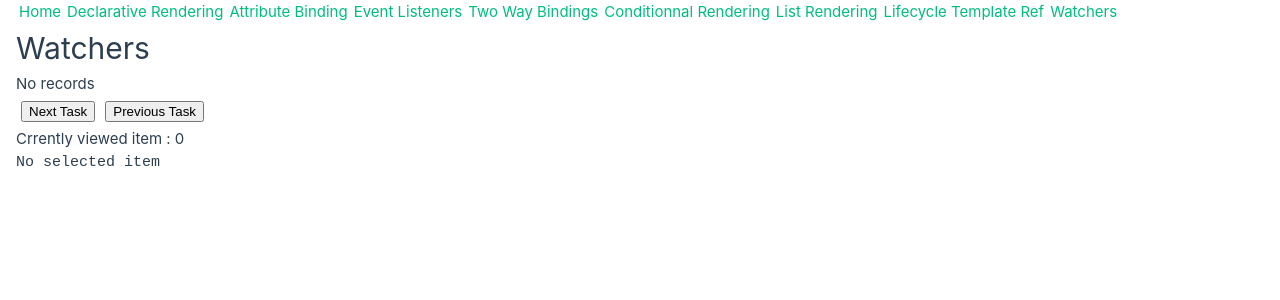
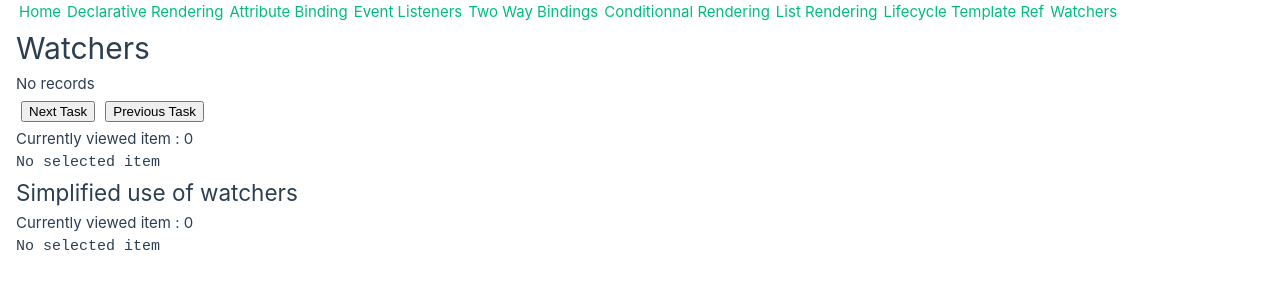
Before and after one commit to ShotGunShack/vue_composition_api_style, a Vue app: page /watcher in a window 1280 px wide. Shown: the top 300 px of the page. Built offline with nearby package versions, Linux system fonts and the light colour scheme; no server answers.

Commit message:
watchers : simplify the method fetching the record by id using watch method

```diff
--- a/src/components/Watcher.vue
+++ b/src/components/Watcher.vue
@@ -7,10 +7,17 @@
         <button @click="++taskId">Next Task</button>
         <button @click="--taskId">Previous Task</button>
         <div>
-            <span>Crrently viewed item : {{ taskId }}</span>
+            <span>Currently viewed item : {{ taskId }}</span>
             <pre v-if="!record && httpStatus === undefined">No selected item</pre>
             <pre v-else-if="httpStatus === 404 || httpStatus === 500" :id="msgErrId">{{recordNotFoundErrMsg}}</pre>
             <pre v-else>{{ record }}</pre>
+        </div>
+
+        <h2>Simplified use of watchers</h2>
+        <div>
+            <span>Currently viewed item : {{ taskId }}</span>
+            <pre v-if="!record2">No selected item</pre>
+            <pre v-else>{{ record2 }}</pre>
         </div>
     </div>
 
@@ -24,6 +31,7 @@
 
     const records = ref (null);
     const record = ref (null);
+    const record2 = ref (null);
     const recordsSize = ref (0);
     const taskId = ref (0);
     const recordNotFoundErrMsg = ref(null);
@@ -68,9 +76,15 @@
                 record.value = null;
             }
 
+
         });
 
     };
+
+    async function getRecordById2() {
+        const response = await fetch(`https://jsonplaceholder.typicode.com/todos/${taskId.value}`);
+        record2.value = await response.json();
+    }
 
     const loopThroughObjectProperty = (obj) => {
         const objectType = Object.prototype.toString.call(obj).split(' ')[1].slice(0, -1);
@@ -91,7 +105,7 @@
     watch(taskId, (newVal, oldVal) => {
         console.log('Watcher taskId : new value : '+newVal+" <=> old value : "+oldVal);
         getRecordById(newVal);
-    });
+        getRecordById2();    });
 
 </script>
 
```
